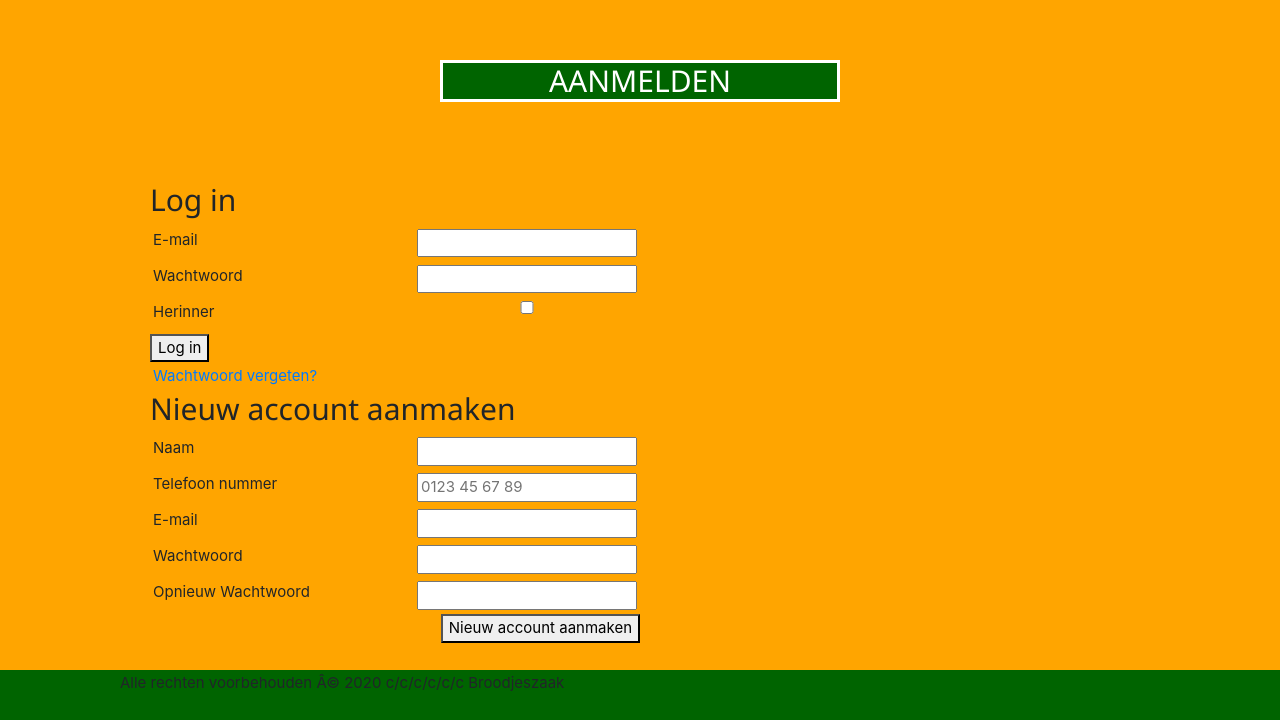
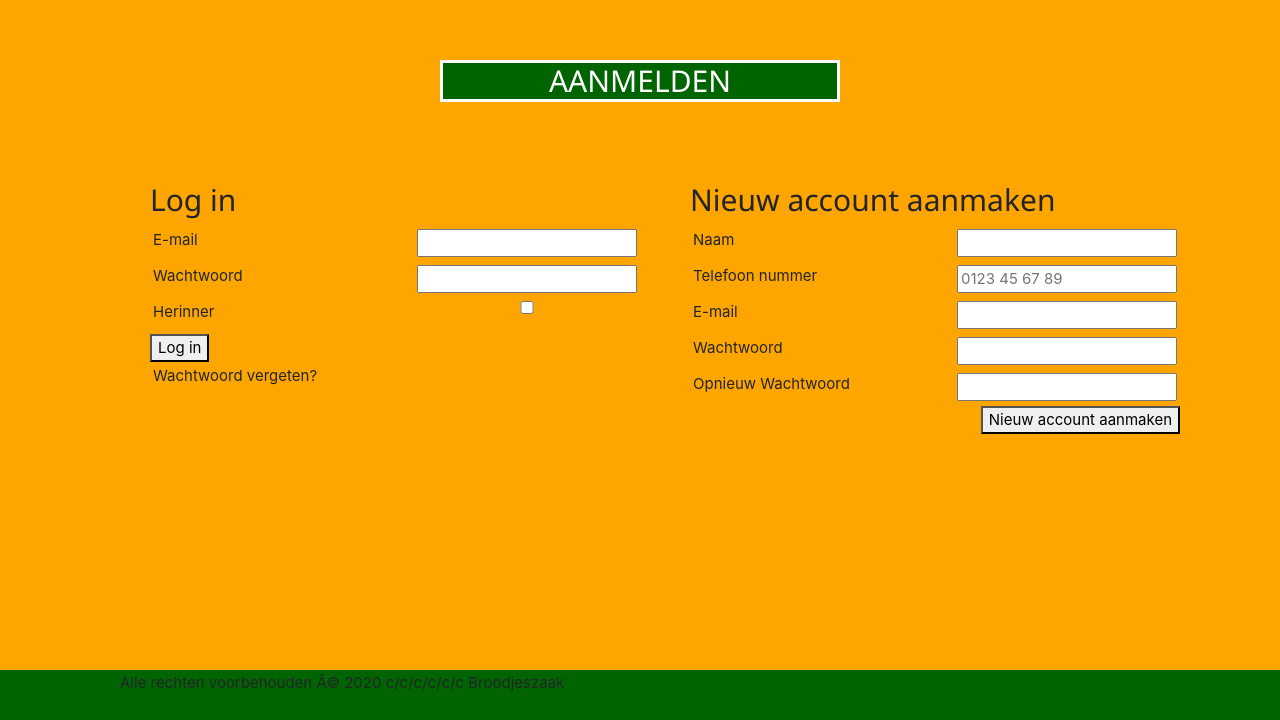
Before and after one commit to BillAbz/broodjeszaak, a plain HTML site: page startpagina/aanmelden.html in a window 1280 px wide. Shown: the part 80-800 px from the top of the page. Drawn offline with nearby package versions, Linux system fonts and the light colour scheme.

Commit message:
Harika changed the directory of aanmelden originale files naar aanmelden folder. Belangrijk : altijd verander the files in START PAGINA FOLDER om te werken. Belangrijk : altijd maak een copy van originale code en zet het coy in een file met een naam<>_original.<html / css / js> in the eigen folder

```diff
--- a/startpagina/aanmelden.css
+++ b/startpagina/aanmelden.css
@@ -8,7 +8,7 @@ html {
     height: auto
 }
 body {
-    background-image: url(markies_web_12.jpg);
+    /*background-image: url(markies_web_12.jpg)*/
     text-emphasis: white;
     height: auto;
 }
--- a/startpagina/aanmelden.html
+++ b/startpagina/aanmelden.html
@@ -5,7 +5,7 @@
     <meta name="viewport" content="width=device-width, initial-scale=1.0">
     <title>AANMELDEN</title>
 
-     <link rel="stylesheet" type ="text/css" href="aanmelden1.css"/>
+
      <meta charset="UTF=8" />
      <meta name="viewport" content="width=device-width, initial-scale=1">
         <link rel="stylesheet" href="https://www.w3schools.com/w3css/4/w3.css">
@@ -21,6 +21,7 @@
      <script src="https://cdnjs.cloudflare.com/ajax/libs/font-awesome/5.13.1/js/brands.min.js"
        integrity="sha512-n+LJkKtr963iJwCP7oilRjd0m+j/TkcG50S5DVdDEWkduZow4yc267LccOutUUoNbf23+c+Gy6Oj2d2l9rUT0Q=="
        crossorigin="anonymous"></script>
+       <link rel="stylesheet" type ="text/css" href="aanmelden.css"/>
 </head>
 
 <body class="wrapper no-background">
```
Also changed, not shown: aanmeelden/aanmelden1.css (renamed from startpagina/aanmelden1.css), aanmeelden/aanmelden1.html (renamed from startpagina/aanmelden1.html), aanmeelden/aanmelden1_original.html (renamed from startpagina/aanmelden1_original.html), aanmeelden/aanmelden_original.css (renamed from startpagina/aanmelden_original.css), startpagina_new.html (renamed from startpagina/startpagina_new.html), startpagina_new1.html (renamed from startpagina/startpagina_new1.html).
